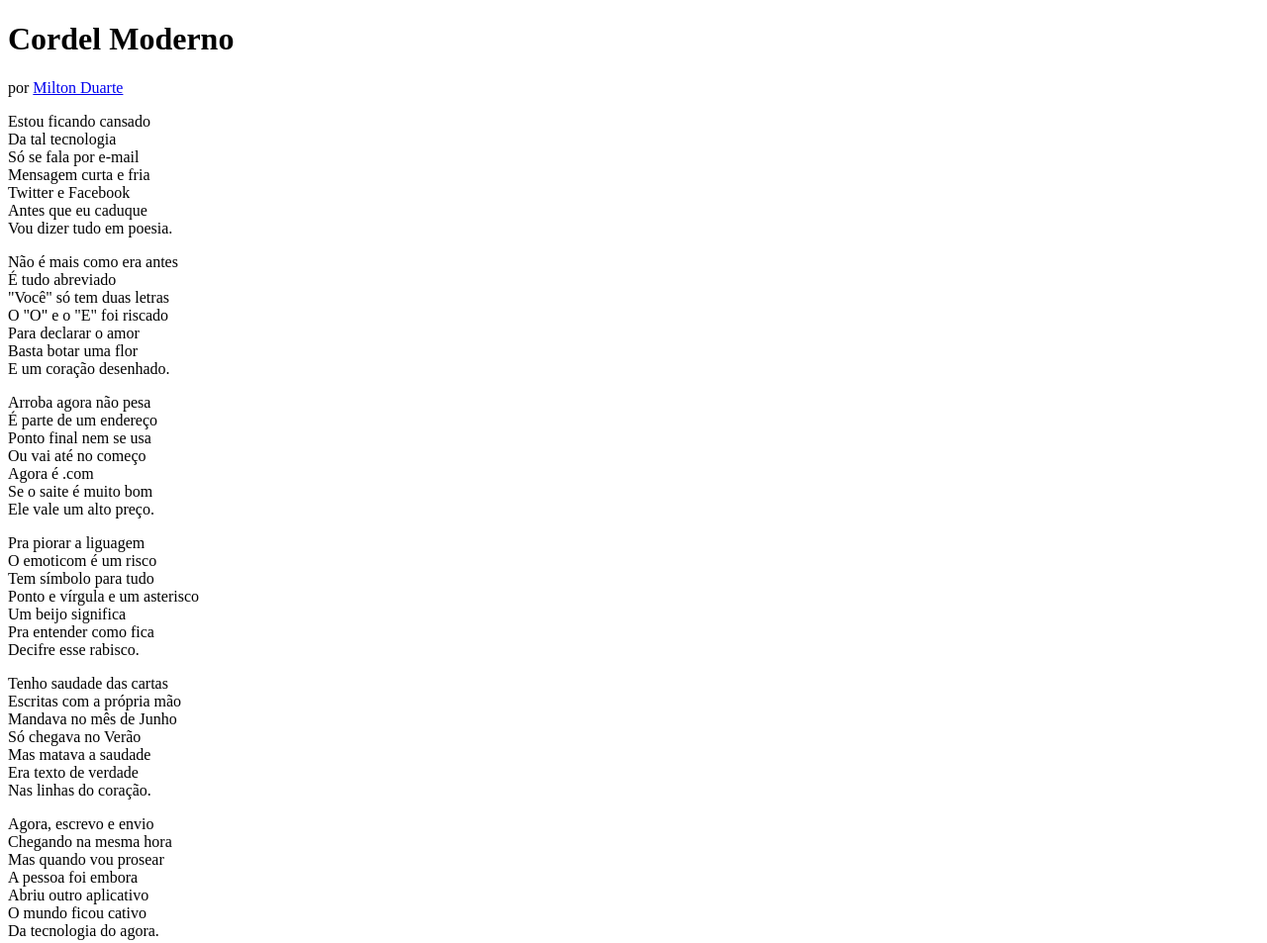
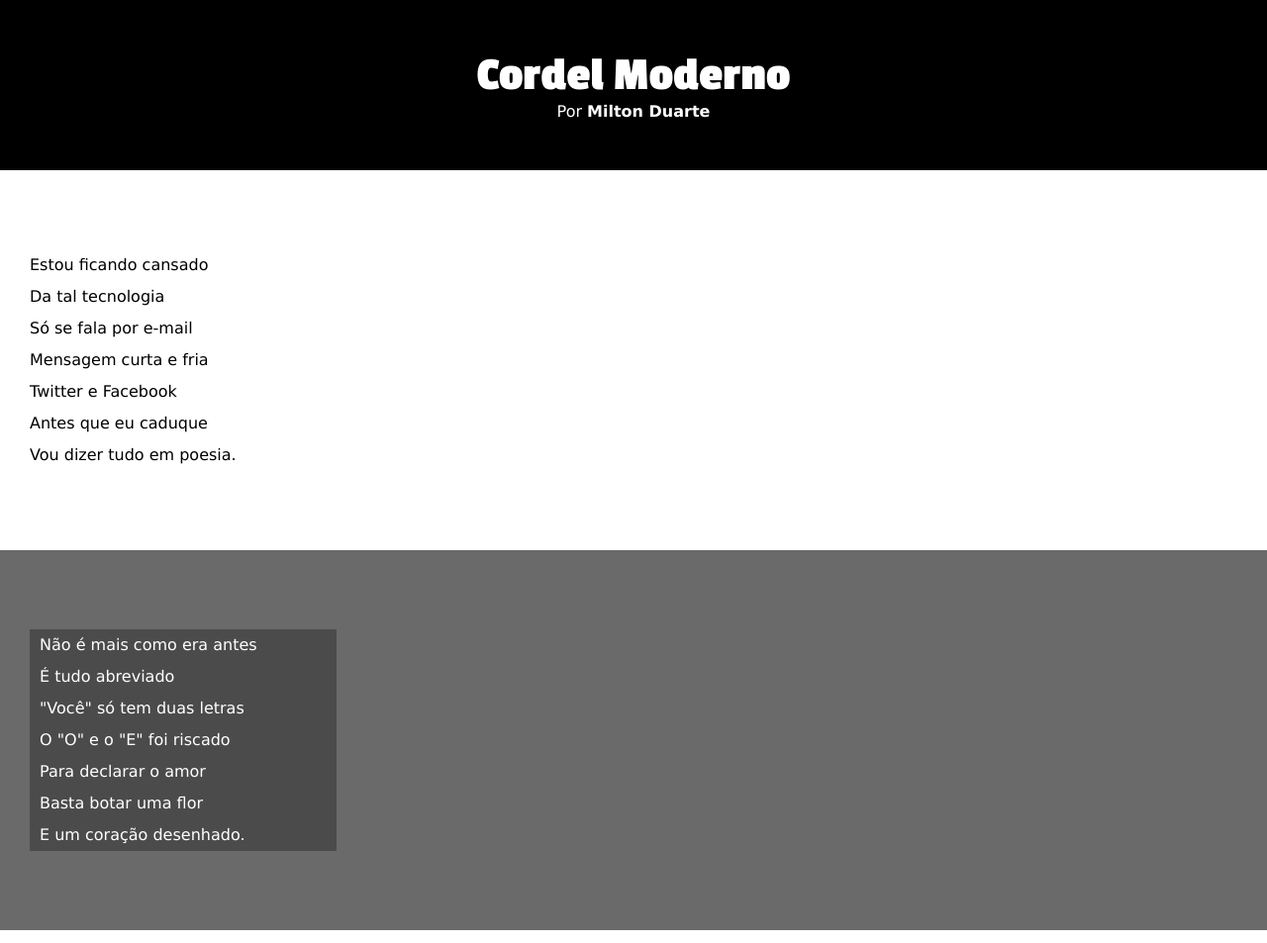
Before and after one commit to wilsongoltara/projeto-cordel, a plain HTML site: page index.html in a window 1280 px wide. Shown: the top 953 px of the page at 99% size. Drawn offline with Linux system fonts and the light colour scheme.

Commit message:
atualizei os estilos de textos e blocos

```diff
--- a/index.html
+++ b/index.html
@@ -9,11 +9,16 @@
 </head>
 <body>
     <header>
-        <h1>Cordel Moderno</h1>
-        <p>por <a href="https://www.recantodasletras.com.br/poesias/3186743"target="_blank">Milton Duarte</a></p>
+        <h1>
+            Cordel Moderno
+        </h1>
+
+        <p>
+            Por <a href="https://www.recantodasletras.com.br/poesias/3186743"target="_blank">Milton Duarte</a>
+        </p>
     </header>
 
-        <section>
+        <section class="normal">
             <p>
                 Estou ficando cansado <br>
                 Da tal tecnologia <br>
@@ -25,7 +30,7 @@
             </p>
         </section>
 
-        <section>
+        <section class="imagem" id="img01">
             <p>
                 Não é mais como era antes <br>
                 É tudo abreviado <br>
@@ -37,7 +42,7 @@
             </p>
         </section>
 
-        <section>
+        <section class="normal">
             <p>
                 Arroba agora não pesa  <br>
                 É parte de um endereço <br>
@@ -59,7 +64,7 @@
             </p>
         </section>
 
-        <section>
+        <section class="imagem" id="img02">
             <p>
                 Tenho saudade das cartas <br>
                 Escritas com a própria mão <br>
@@ -71,7 +76,7 @@
             </p>
         </section>
 
-        <section>
+        <section class="normal">
             <p>
                 Agora, escrevo e envio <br>
                 Chegando na mesma hora <br>
--- a/style/style.css
+++ b/style/style.css
@@ -1 +1,81 @@
-@charset 'utf8';
+@charset 'UTF-8';
+
+@import url('https://fonts.googleapis.com/css2?family=Passion+One:wght@400;700;900&display=swap');
+
+@import url('https://fonts.googleapis.com/css2?family=Sriracha&display=swap');
+
+:root {
+    --font1: Verdana, Geneva, Tahoma, sans-serif;
+    --font2: 'Passion One', cursive;
+    --font3: 'Sriracha', cursive;
+}
+
+* {
+    padding: 0px;
+    margin: 0px;
+    font-size: 1em;
+}
+
+html, body {
+    min-height: 100vh;
+    background-color: darkgray;
+    font-family: var(--font1);
+}
+
+header {
+    background-color: black;
+    color: white;
+    text-align: center;
+}
+
+header h1 {
+    font-family: var(--font2);
+    font-size: 3em;
+    padding-top: 50px;
+}
+
+header p {
+    padding-bottom: 50px;
+}
+
+header a, footer a {
+    color: white;
+    text-decoration: none;
+    font-weight: bolder;
+}
+
+header a:hover, footer a:hover {
+    text-decoration: underline;
+}
+
+section {
+    padding-top: 10vh;
+    padding-bottom: 10vh;
+    line-height: 2em;
+    padding-left: 30px;
+}
+
+.normal {
+    background-color: white;
+    color: black;
+}
+
+.imagem {
+    background-color: rgb(107, 106, 106);
+    color: white;
+}
+
+.imagem p {
+    width: 300px;
+    background-color: rgba(0, 0, 0, 0.295);
+    padding-left: 10px;
+
+}
+
+
+footer {
+    background-color: black;
+    color: white;
+    text-align: center;
+    padding: 15px;
+}
```
